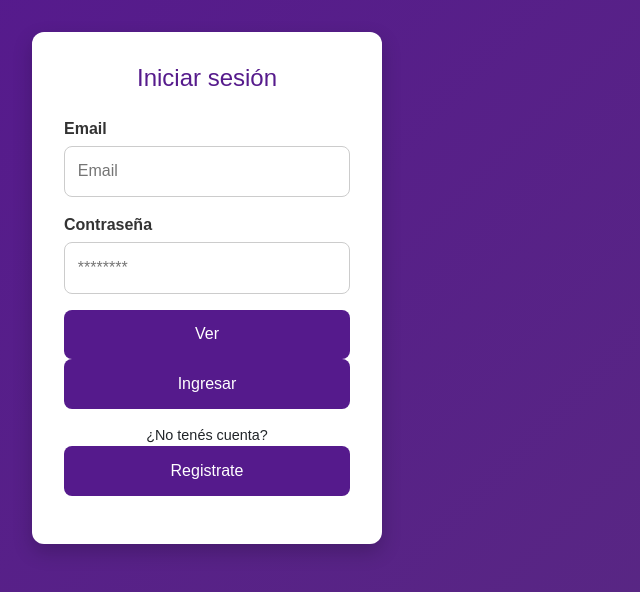
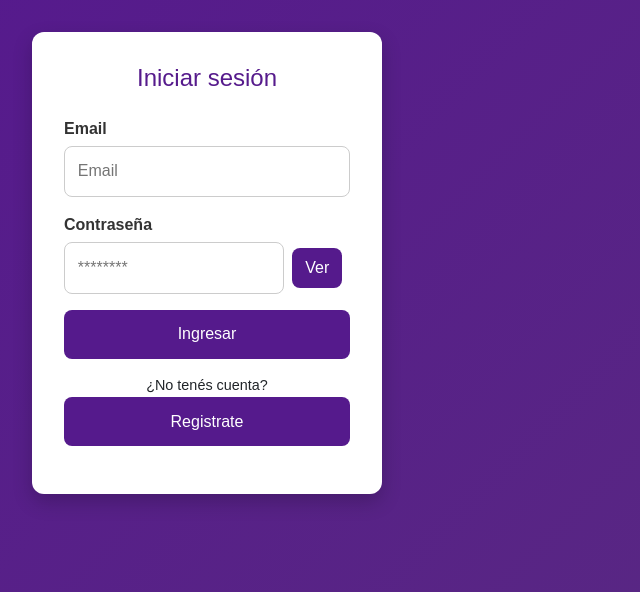
Before and after one commit to CompartoDeptoAR/CompartoDeptoAR-Frontend, a React (Vite) app: page /auth in a window 1280 px wide. Shown: the top 592 px of the page, without its empty margins (0-640 px from the left). Built offline with nearby package versions, Linux system fonts and the light colour scheme; no server answers.

Commit message:
Arregle un botoncito, ahora si

```diff
--- a/src/componentes/FormAuth/FormularioLogin/FormularioLogin.tsx
+++ b/src/componentes/FormAuth/FormularioLogin/FormularioLogin.tsx
@@ -1,4 +1,3 @@
-
 interface FormLoginProps {
   email: string;
   password: string;
@@ -22,7 +21,6 @@ const FormularioLogin: React.FC<FormLoginProps> = ({
   onSubmit,
   onSwitch,
 }) => (
-
   <form onSubmit={onSubmit} className="form-container page-transition">
     <h2 className="form-title">Iniciar sesión</h2>
 
@@ -40,7 +38,9 @@ const FormularioLogin: React.FC<FormLoginProps> = ({
 
     <div>
       <label>Contraseña</label>
-      <div>
+
+      {/* WRAPPER AGREGADO PARA PODER SEPARAR EL BOTÓN "VER/OCULTAR" */}
+      <div className="password-wrapper">
         <input
           type={mostrarPassword ? "text" : "password"}
           value={password}
@@ -52,7 +52,13 @@ const FormularioLogin: React.FC<FormLoginProps> = ({
           title="La contraseña debe tener al menos 8 caracteres, incluyendo mayúsculas, minúsculas y un número"
           disabled={loading}
         />
-        <button type="button" onClick={onTogglePassword} disabled={loading}>
+
+        <button
+          type="button"
+          className="toggle-password"
+          onClick={onTogglePassword}
+          disabled={loading}
+        >
           {mostrarPassword ? "Ocultar" : "Ver"}
         </button>
       </div>
--- a/src/styles/auth.css
+++ b/src/styles/auth.css
@@ -1,5 +1,4 @@
 @import './variables.css';
-
 
 .auth-page {
   margin: 0;
@@ -84,14 +83,14 @@
 }
 
 .auth-page .form-container-segundo {
-    background: var(--blanco);
+  background: var(--blanco);
   padding: var(--padding);
   border-radius: var(--borde-radius);
   box-shadow: 0 8px 20px var(--sombra);
   width: var(--ancho-form);
-  margin: 0 auto;           /* centra horizontal */
-  text-align: left;         /* textos alineados a la izquierda */
-  overflow-y: auto;         /* solo si querés scroll vertical */
+  margin: 0 auto;
+  text-align: left;
+  overflow-y: auto;
   max-height: 80vh;
 }
 
@@ -135,14 +134,27 @@
   background: var(--violeta-hover);
 }
 
-.auth-page .toggle-password {
-  margin-top: -0.5rem;
-  margin-bottom: 1rem;
-  font-size: 0.9rem;
-  background: none;
-  border: none;
-  color: var(--violeta-secundario);
-  cursor: pointer;
+/* ===== FIX REAL ACÁ ===== */
+.password-wrapper {
+  display: flex;
+  align-items: center;
+  gap: 0.5rem;
+}
+
+.password-wrapper input {
+  flex: 1;
+}
+
+/* botón Ver/Ocultar separado del siguiente */
+.toggle-password {
+  margin-bottom: 1rem !important;
+  width: auto !important;
+  padding: 0.5rem 0.8rem !important;
+}
+
+/* separa botones normales de formularios */
+.auth-page .form-container button + button {
+  margin-top: 1rem;
 }
 
 .auth-page .form-container p {
@@ -218,3 +230,7 @@
   --padding: 2rem;
   --ancho-form: 350px;
 }
+
+.auth-page .form-container input[type="password"] + * {
+  margin-bottom: 1.0rem !important;
+}
```
